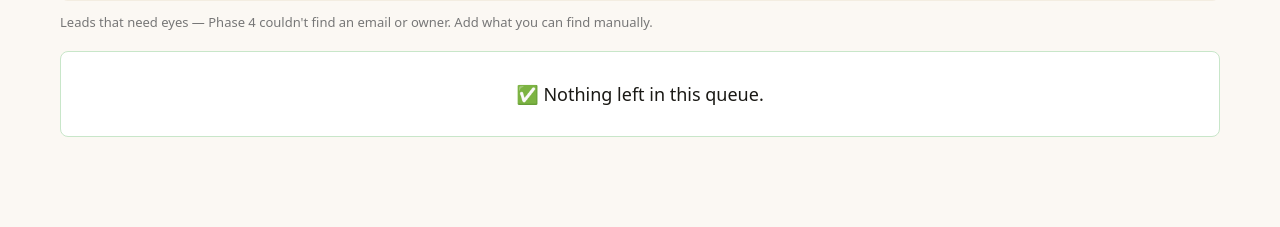
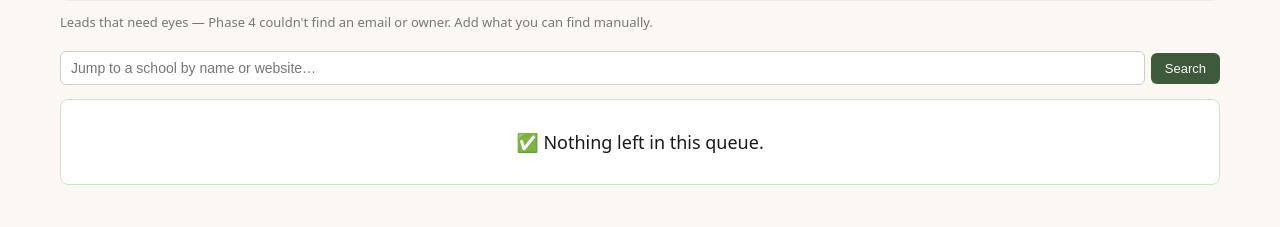
Before and after one commit to ketangan/enrollify-outreach, a FastAPI app: template webapp/webapp/templates/review.html in a window 1280 px wide. Shown: the part 203-430 px from the top of the page. Run offline with FastAPI, Linux system fonts and the light colour scheme; the template is opened without the code that fills it, so the values that code supplies are empty; parts of the project's set-up code (start-up, migrations or seed data) failed here and were passed over.

Commit message:
Phase 8: fix skip loop + add search-and-jump

```diff
--- a/webapp/webapp/static/styles.css
+++ b/webapp/webapp/static/styles.css
@@ -190,6 +190,57 @@ form.filters button:hover { background: #2d4229; }
 .review-mode-hint {
   margin-bottom: 16px;
 }
+
+.review-search {
+  display: flex;
+  gap: 6px;
+  align-items: center;
+  margin-bottom: 14px;
+}
+.review-search input[type="search"] {
+  flex: 1;
+  padding: 8px 10px;
+  font-size: 14px;
+  border: 1px solid #ccc;
+  border-radius: 6px;
+  background: #fff;
+  -webkit-appearance: none;
+  appearance: none;
+}
+.review-search button {
+  background: #3d5a3a;
+  color: #fbf8f3;
+  border: none;
+  padding: 8px 14px;
+  font-size: 13px;
+  border-radius: 6px;
+  cursor: pointer;
+}
+.review-search button:hover { background: #2d4229; }
+.search-msg {
+  background: #fff3cd;
+  color: #5a4500;
+  padding: 8px 12px;
+  border-radius: 4px;
+  font-size: 13px;
+  margin-bottom: 14px;
+}
+.skip-indicator {
+  font-size: 12px;
+  margin-bottom: 12px;
+}
+.btn-link-inline {
+  background: none;
+  border: none;
+  color: #3d5a3a;
+  cursor: pointer;
+  text-decoration: underline;
+  padding: 0;
+  font-size: inherit;
+  font-family: inherit;
+}
+.btn-link-inline:hover { color: #2d4229; }
+.clear-skipped-form { margin: 12px 0; }
 
 .empty-queue {
   background: #fff;
--- a/webapp/webapp/templates/review.html
+++ b/webapp/webapp/templates/review.html
@@ -21,6 +21,34 @@
     Leads that need eyes — Phase 4 couldn't find an email or owner. Add what you can find manually.
   {% endif %}
 </p>
+
+<form method="GET" action="/review" class="review-search">
+  <input type="hidden" name="mode" value="{{ mode }}">
+  <input type="search" name="q" value="{{ search_query }}" placeholder="Jump to a school by name or website…">
+  <button type="submit">Search</button>
+  {% if search_query %}<a href="/review?mode={{ mode }}" class="muted-link">Clear</a>{% endif %}
+</form>
+
+{% if search_msg %}
+  <p class="search-msg">{{ search_msg }}</p>
+{% endif %}
+
+{% if skipped_count > 0 and not search_query and not lead %}
+  <form method="POST" action="/review/clear-skipped" class="clear-skipped-form">
+    <input type="hidden" name="mode" value="{{ mode }}">
+    <p class="muted">You've skipped {{ skipped_count }} lead{% if skipped_count != 1 %}s{% endif %} this session.
+      <button type="submit" class="btn-link-inline">Reset skip list</button>
+    </p>
+  </form>
+{% elif skipped_count > 0 and not search_query %}
+  <p class="muted skip-indicator">
+    Skipped this session: {{ skipped_count }} ·
+    <form method="POST" action="/review/clear-skipped" style="display:inline">
+      <input type="hidden" name="mode" value="{{ mode }}">
+      <button type="submit" class="btn-link-inline">Reset</button>
+    </form>
+  </p>
+{% endif %}
 
 {% if not lead %}
   <div class="empty-queue">
```
Also changed, not shown: webapp/webapp/routes_review.py (+98 -6 lines).
